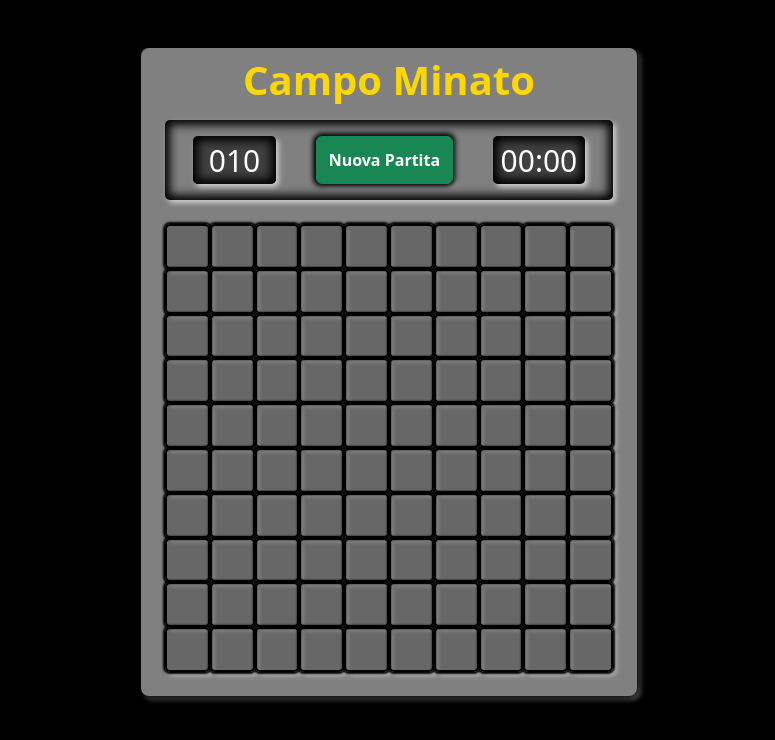
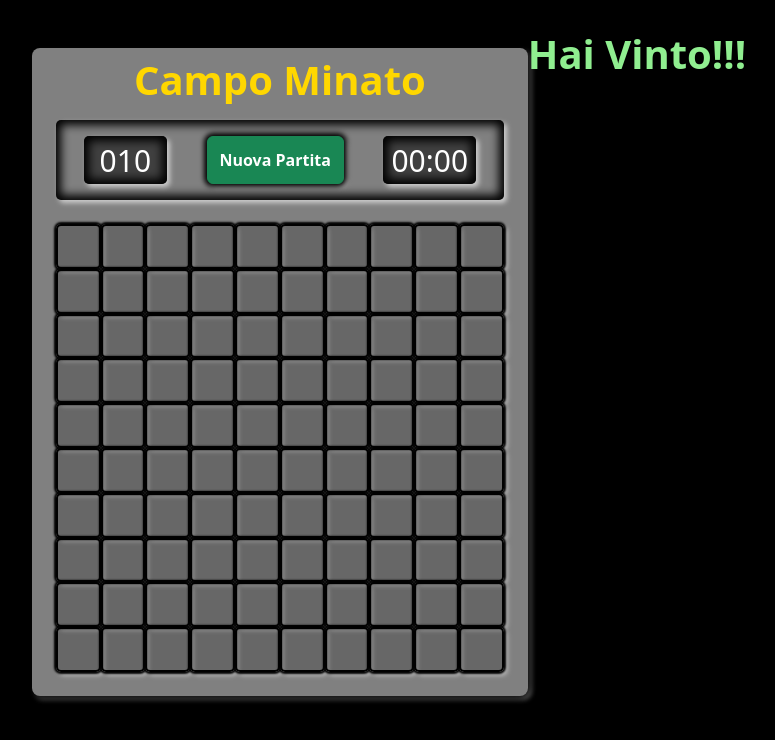
Before and after one commit to RiccardoBernardi1/campo-minato-1, a Vue app: page / in a window 1280 px wide. Shown: the top 740 px of the page, without its empty margins (251-1026 px from the left). Built offline with nearby package versions, Linux system fonts and the light colour scheme.

Commit message:
Aggiunge scritta vittoria

```diff
--- a/src/components/AppMain.vue
+++ b/src/components/AppMain.vue
@@ -9,9 +9,14 @@ export default {
 </script>
 
 <template>
-  <main class="d-flex justify-content-center">
+  <main class="d-flex justify-content-center flex-wrap">
     <PlaySpace />
+    <div class="victory fs-1 fw-bold mt-4">Hai Vinto!!!</div>
   </main>
 </template>
 
-<style lang="scss" scoped></style>
+<style lang="scss" scoped>
+.victory {
+  color: lightgreen;
+}
+</style>
--- a/src/components/PlaySpace.vue
+++ b/src/components/PlaySpace.vue
@@ -1,5 +1,5 @@
 <template>
-  <div class="playspace mt-3 mt-lg-5">
+  <div class="playspace mt-2 mt-lg-5">
     <h1 class="text-center mt-2 mb-3 fw-bold">Campo Minato</h1>
     <NewGame @new-game="newGame()" :minutes="minutes" :seconds="seconds" />
     <CellsBoard :cells="cells" :cellsClicked="cellsClicked" :bombs="bombs" />
--- a/src/store.js
+++ b/src/store.js
@@ -3,6 +3,8 @@ import { reactive } from "vue";
 export const store = reactive({
   startGame: false,
   stopGame: false,
+  won: false,
+  lost: false,
   setStartGame(value) {
     // definisci questa mutation
     store.startGame = value;
@@ -11,4 +13,12 @@ export const store = reactive({
     // definisci questa mutation
     store.stopGame = value;
   },
+  setWon(value) {
+    // definisci questa mutation
+    store.won = value;
+  },
+  setLost(value) {
+    // definisci questa mutation
+    store.lost = value;
+  },
 });
```
